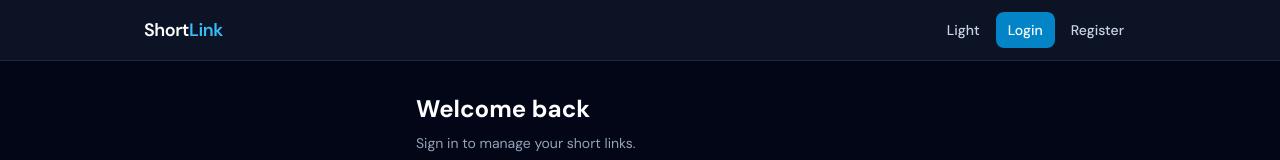
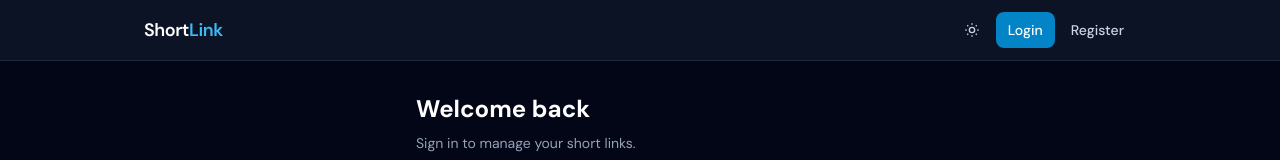
Before and after one commit to ketandabre22/ShortLink, a React (Vite) app in the folder frontend/: page /login in a window 1280 px wide. Shown: the top 160 px of the page. Built offline with nearby package versions, Linux system fonts and the light colour scheme.

Commit message:
added  light mode nad dark mode funtionlity

```diff
--- a/frontend/src/components/Layout.jsx
+++ b/frontend/src/components/Layout.jsx
@@ -39,8 +39,34 @@ export default function Layout({ children }) {
               onClick={toggleTheme}
               className="px-3 py-2 rounded-lg text-sm font-medium text-slate-300 hover:bg-slate-800"
               title="Toggle light/dark theme"
+              aria-label="Toggle light/dark theme"
             >
-              {theme === 'dark' ? 'Light' : 'Dark'}
+              {theme === 'dark' ? (
+                <svg
+                  xmlns="http://www.w3.org/2000/svg"
+                  viewBox="0 0 24 24"
+                  fill="none"
+                  stroke="currentColor"
+                  strokeWidth="2"
+                  className="w-4 h-4"
+                  aria-hidden="true"
+                >
+                  <circle cx="12" cy="12" r="4" />
+                  <path d="M12 2v2M12 20v2M4.93 4.93l1.41 1.41M17.66 17.66l1.41 1.41M2 12h2M20 12h2M4.93 19.07l1.41-1.41M17.66 6.34l1.41-1.41" />
+                </svg>
+              ) : (
+                <svg
+                  xmlns="http://www.w3.org/2000/svg"
+                  viewBox="0 0 24 24"
+                  fill="none"
+                  stroke="currentColor"
+                  strokeWidth="2"
+                  className="w-4 h-4"
+                  aria-hidden="true"
+                >
+                  <path d="M21 12.79A9 9 0 1 1 11.21 3a7 7 0 0 0 9.79 9.79z" />
+                </svg>
+              )}
             </button>
             {isAuthenticated ? (
               <>
```
